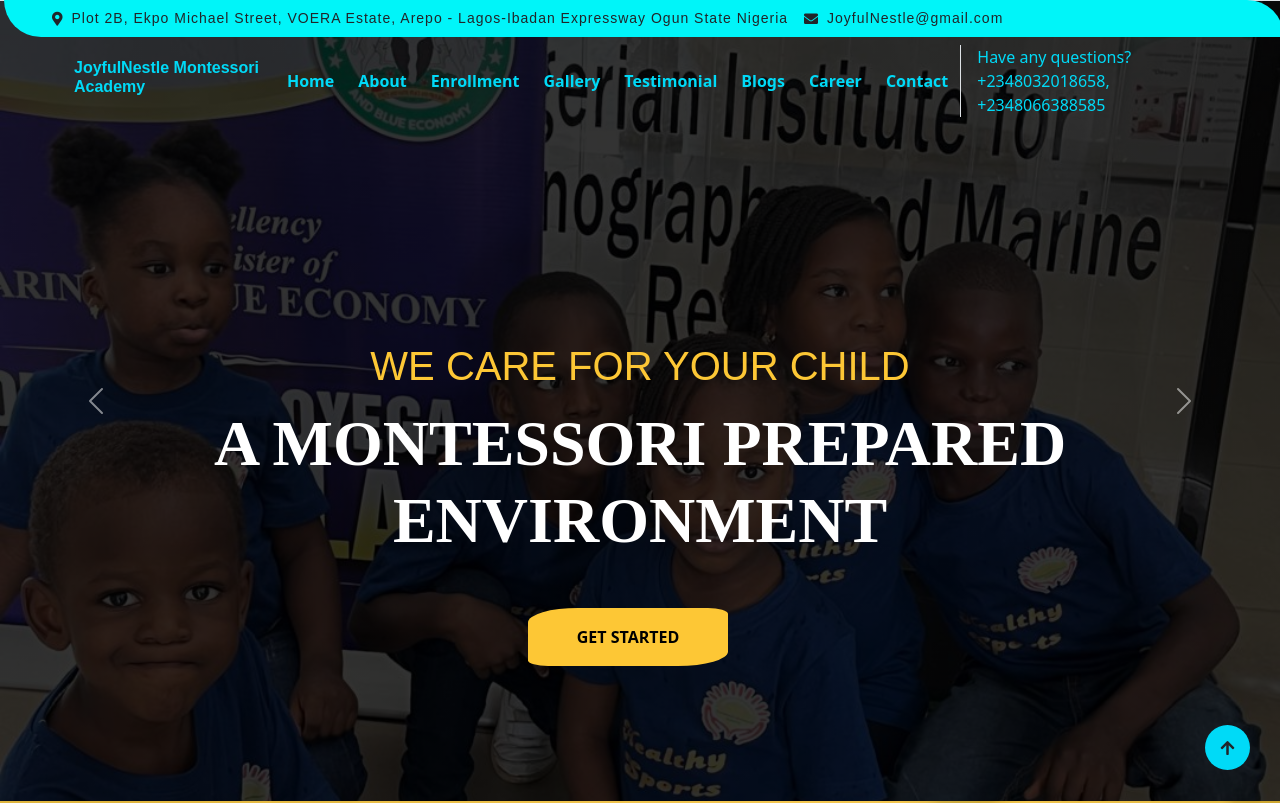
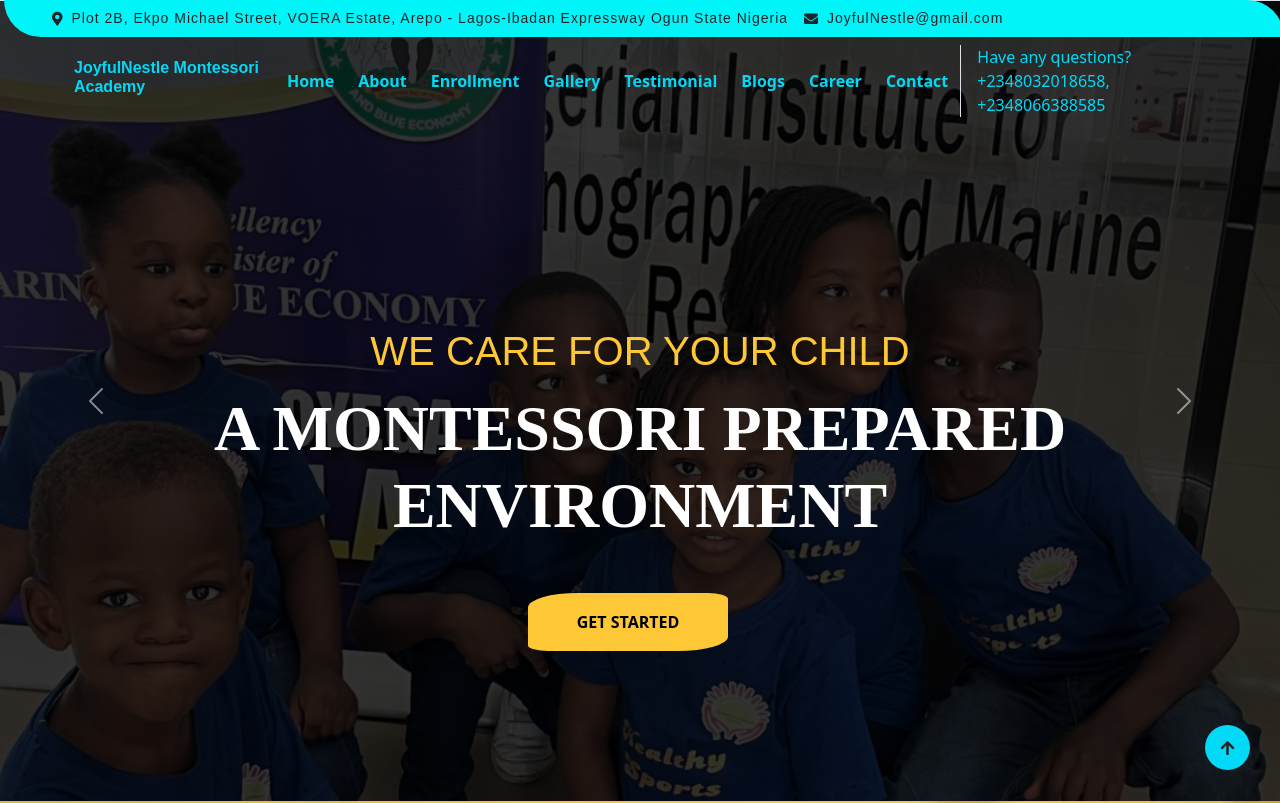
Before and after one commit to ivie-gif/joyfulNestleMontessoriAcademy, a React (Create React App) app: page / in a window 1280 px wide. Shown: the top 803 px of the page. Built offline with nearby package versions, Linux system fonts and the light colour scheme.

Commit message:
adding styles and colors

```diff
--- a/src/component/reusables/heroheader/index.js
+++ b/src/component/reusables/heroheader/index.js
@@ -103,7 +103,7 @@
                     style={{
                       color: "#fdc735",
                       fontWeight: "100",
-                      marginTop: "130px",
+                      marginTop: "100px",
                     }}
                   >
                     We Care For Your Child
```
